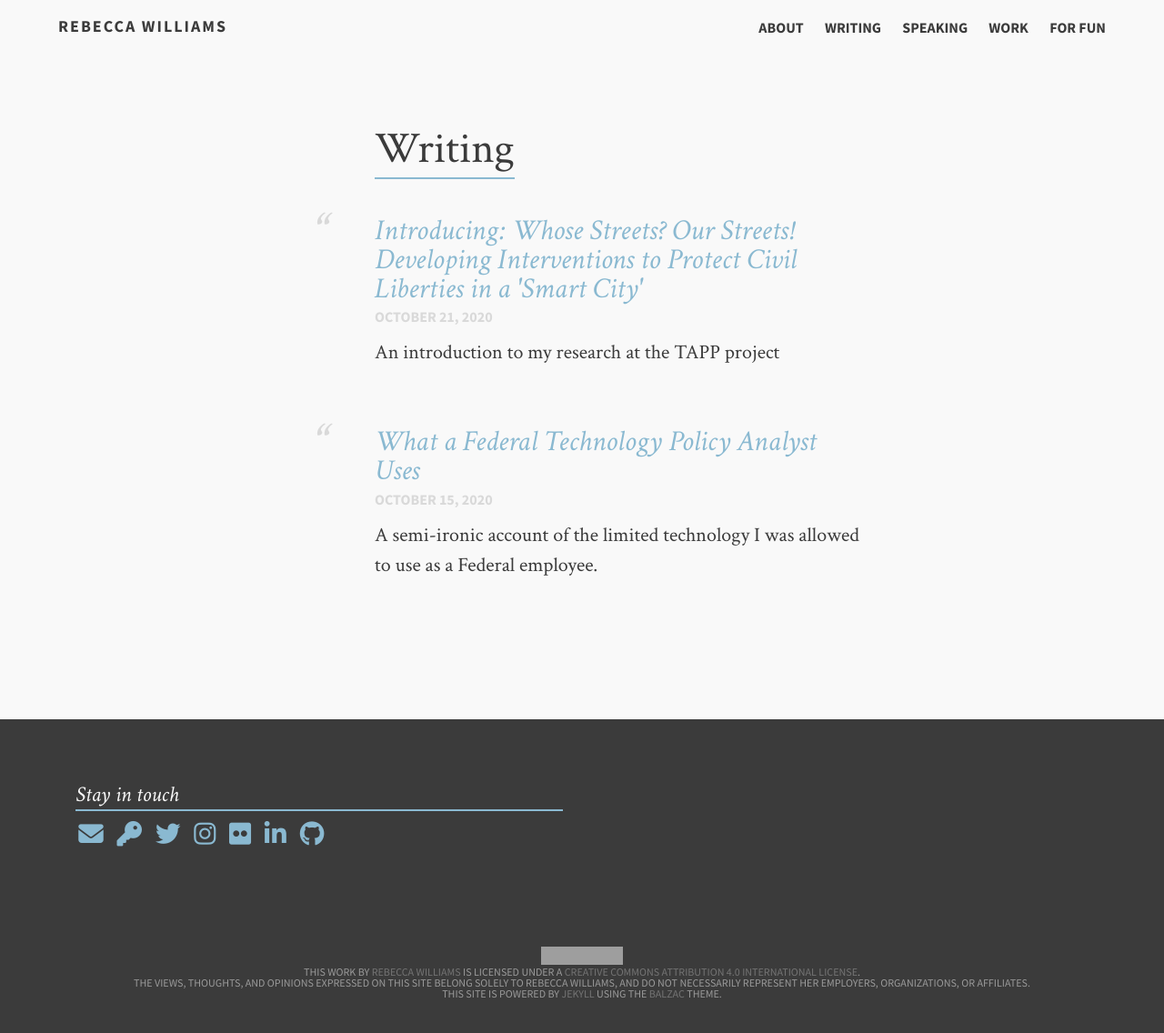
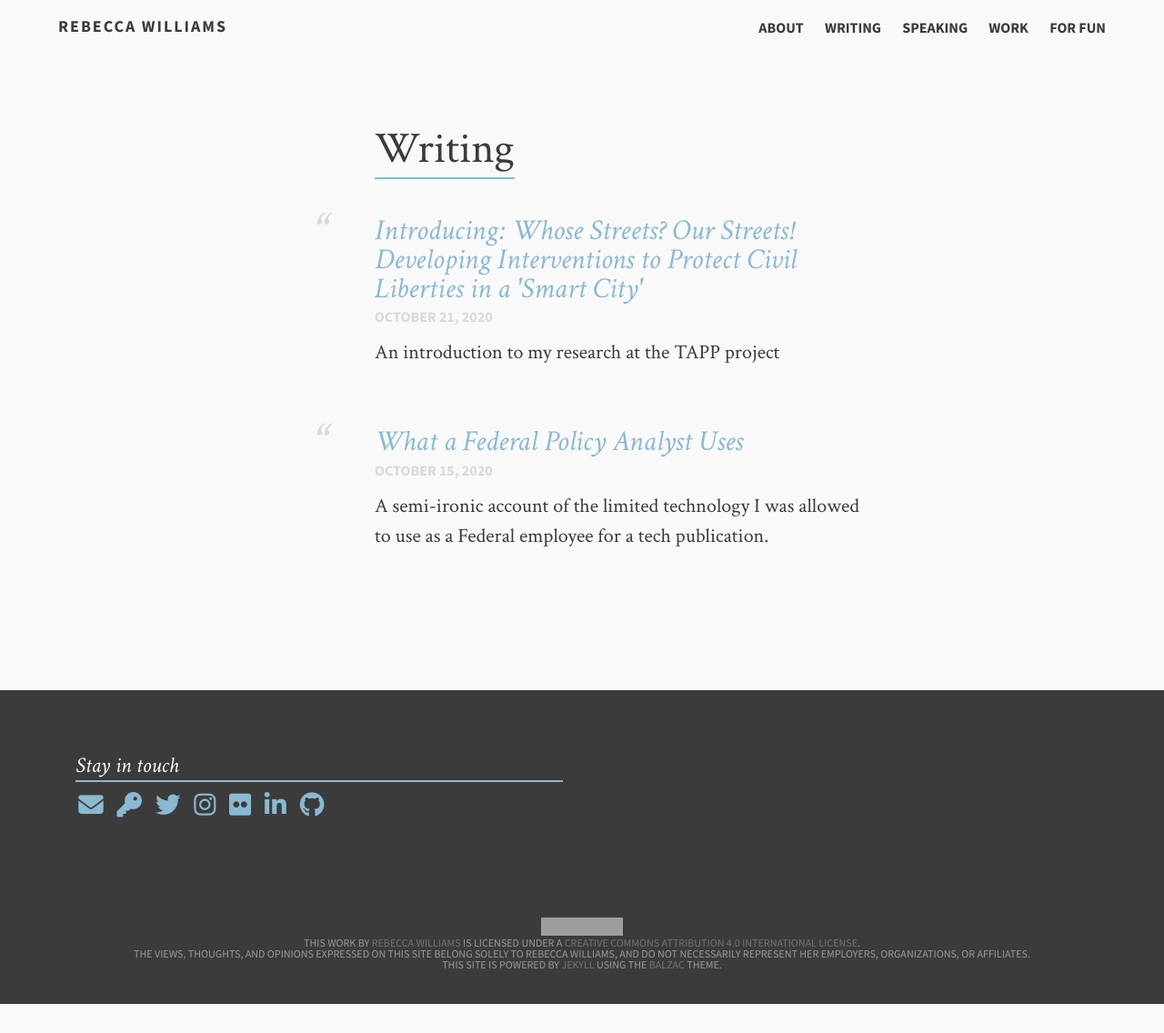
Before and after one commit to rebeccawilliams/rebeccawilliams.us, a Jekyll site: the page built from writing.md, in a window 1280 px wide. Shown: the whole page at 91% size. Built offline with Jekyll 4.4.1, drawn with Linux system fonts in a browser that asks for light colours; nearby versions of some CDN libraries; after the commit the page ends 1104 px from its top, so only the background shows below that; grey boxes are pictures that could not be loaded.

Commit message:
Update 2020-10-15-Uses-This.md

```diff
--- a/_posts/2020-10-15-Uses-This.md
+++ b/_posts/2020-10-15-Uses-This.md
@@ -1,7 +1,7 @@
 ---
 layout: post
-title: What a Federal Technology Policy Analyst Uses
-description: "A semi-ironic account of the limited technology I was allowed to use as a Federal employee."
+title: What a Federal Policy Analyst Uses
+description: "A semi-ironic account of the limited technology I was allowed to use as a Federal employee for a tech publication."
 date: 2020-10-15
 ---
 
```
